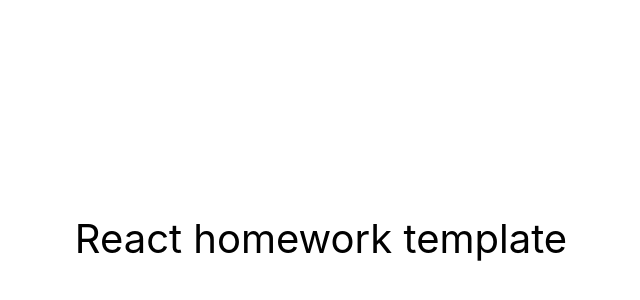
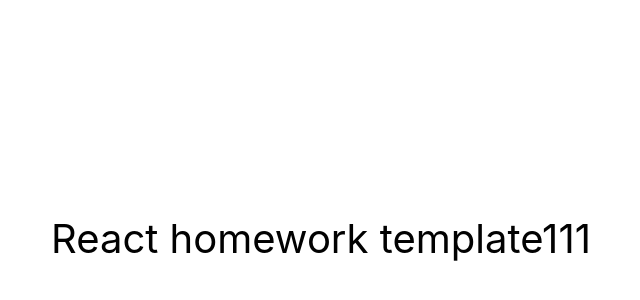
Before and after one commit to sasha-khomiak/goit-react-hw-05-movies, a React (Create React App) app: page / in a window 1280 px wide. Shown: the part 162-462 px from the top of the page, without its empty margins (319-959 px from the left). Built offline with nearby package versions, Linux system fonts and the light colour scheme.

Commit message:
first edit

```diff
--- a/package.json
+++ b/package.json
@@ -1,8 +1,8 @@
 {
-  "name": "react-homework-template",
+  "name": "goit-react-hw-05-movies",
   "version": "0.1.0",
   "private": true,
-  "homepage": "https://goitacademy.github.io/react-homework-template/",
+  "homepage": "https://sasha-khomiak.github.io/goit-react-hw-05-movies/",
   "dependencies": {
     "@testing-library/jest-dom": "^5.16.3",
     "@testing-library/react": "^12.1.4",
--- a/src/components/App.jsx
+++ b/src/components/App.jsx
@@ -7,10 +7,10 @@
         justifyContent: 'center',
         alignItems: 'center',
         fontSize: 40,
-        color: '#010101'
+        color: '#010101',
       }}
     >
-      React homework template
+      React homework template111
     </div>
   );
 };
```
Also changed, not shown: 1 other file (tests, documents, lock files or other folders).
